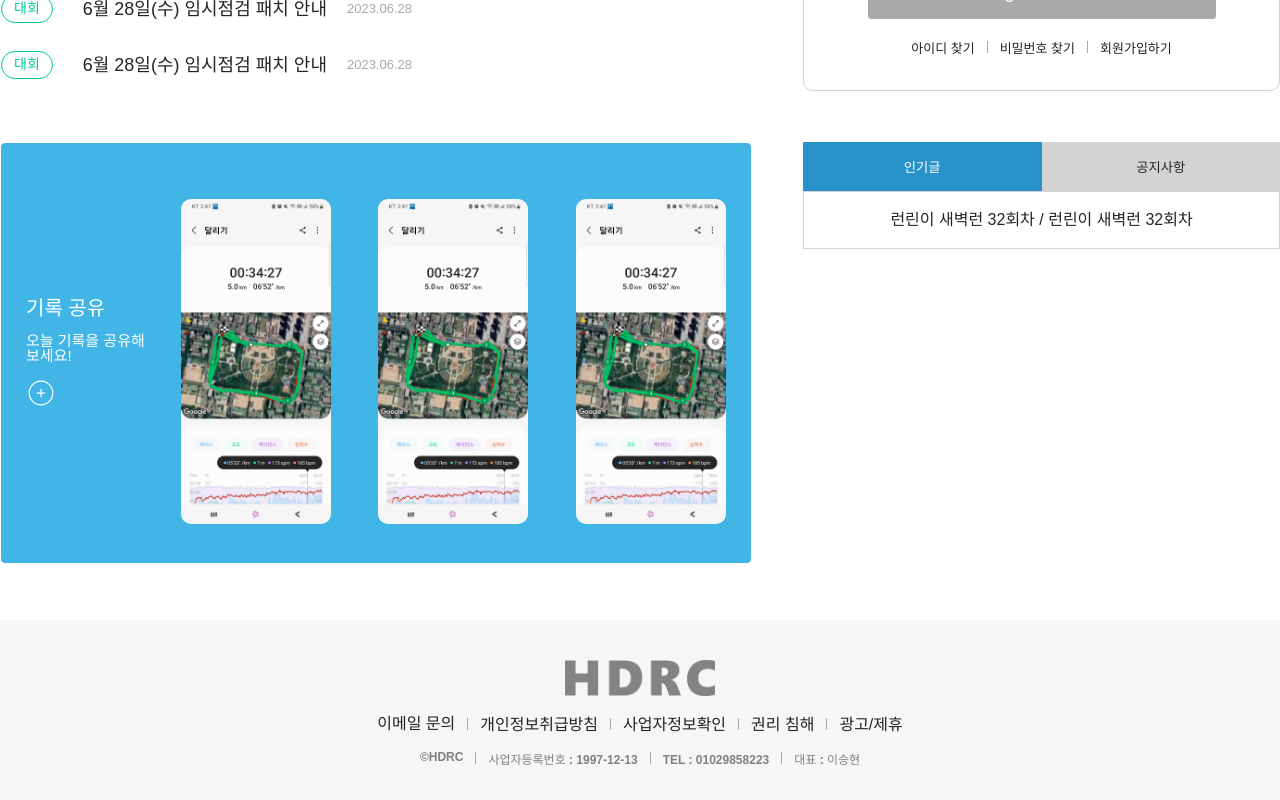
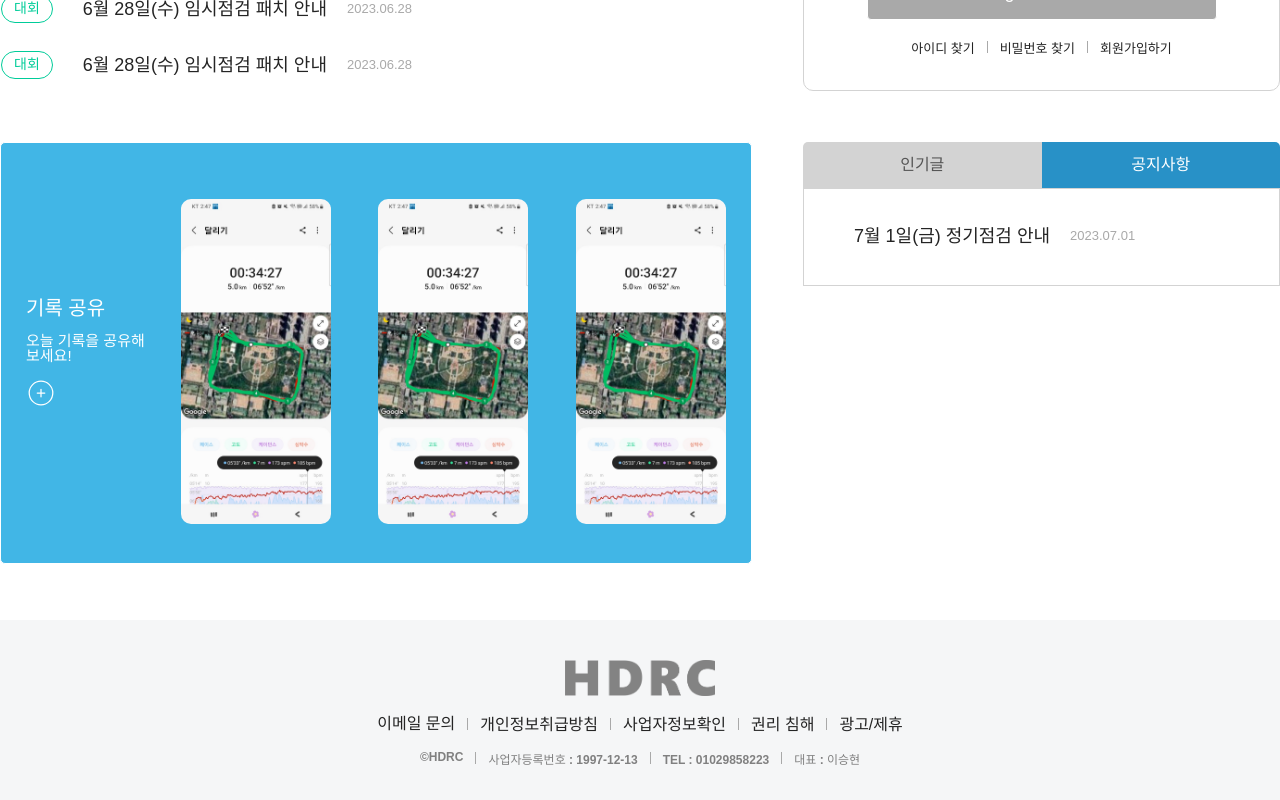
Before and after one commit to leesh2985/Portfolio00, a React (Vite) app: page / in a window 1280 px wide. Shown: the part 810-1610 px from the top of the page. Built offline with nearby package versions, Linux system fonts and the light colour scheme.

Commit message:
탭 수정..ㅎ

```diff
--- a/src/component/body/right/Tabs.tsx
+++ b/src/component/body/right/Tabs.tsx
@@ -1,47 +1,80 @@
 import { useState } from 'react';
 import styled from 'styled-components';
+
+interface Menu {
+  name: string;
+}
 
 export default function Tabs() {
   const [currentTab, setCurrentTab] = useState<number | undefined>(1);
 
-  const tabs = [
-    {
-      id: 1,
-      tabTitle: '인기글',
-      title: '런린이 새벽런 32회차',
-    },
-    {
-      id: 2,
-      tabTitle: '공지사항',
-      title: '지역별 러닝코스',
-    },
-  ];
+  const tabsArr: Menu[] = [{ name: '인기글' }, { name: '공지사항' }];
 
-  const handleTabClick = (e: React.MouseEvent<HTMLButtonElement>) => {
-    setCurrentTab(Number(e.currentTarget.id));
+  const handleTabClick = (index: number) => {
+    setCurrentTab(index);
   };
 
   return (
     <TabsContainer>
-      <TabMenu>
-        {tabs.map(tab => (
-          <TabMenuBtn key={tab.id} id={tab.id.toString()} disabled={currentTab === tab.id} onClick={handleTabClick}>
-            {tab.tabTitle}
-          </TabMenuBtn>
+      <TabMenus>
+        {tabsArr.map((tab, index) => (
+          <TabMenu key={index} onClick={() => handleTabClick(index)} className={index === currentTab ? 'active' : ''}>
+            {tab.name}
+          </TabMenu>
         ))}
-      </TabMenu>
+      </TabMenus>
       <Content>
-        {tabs.map(tab => (
-          <div key={tab.id}>
-            {currentTab === tab.id && (
-              <div>
-                <TabLink>{tab.title}</TabLink>
-                <span> / </span>
-                <TabLink>{tab.title}</TabLink>
-              </div>
-            )}
-          </div>
-        ))}
+        <TextUl>
+          {currentTab === 0 && (
+            <>
+              <TextItem>
+                <TextItemLink>
+                  <TextEm>1</TextEm>
+                  <TextSpan>6월 28일(수) 임시점검 패치 안내</TextSpan>
+                  <TextTime>2023.06.28</TextTime>
+                </TextItemLink>
+              </TextItem>
+              <TextItem>
+                <TextItemLink>
+                  <TextEm>2</TextEm>
+                  <TextSpan>6월 28일(수) 임시점검 패치 안내</TextSpan>
+                  <TextTime>2023.06.28</TextTime>
+                </TextItemLink>
+              </TextItem>
+              <TextItem>
+                <TextItemLink>
+                  <TextEm>3</TextEm>
+                  <TextSpan>6월 28일(수) 임시점검 패치 안내</TextSpan>
+                  <TextTime>2023.06.28</TextTime>
+                </TextItemLink>
+              </TextItem>
+              <TextItem>
+                <TextItemLink>
+                  <TextEm>4</TextEm>
+                  <TextSpan>6월 28일(수) 임시점검 패치 안내</TextSpan>
+                  <TextTime>2023.06.28</TextTime>
+                </TextItemLink>
+              </TextItem>
+              <TextItem>
+                <TextItemLink>
+                  <TextEm>5</TextEm>
+                  <TextSpan>6월 28일(수) 임시점검 패치 안내</TextSpan>
+                  <TextTime>2023.06.28</TextTime>
+                </TextItemLink>
+              </TextItem>
+            </>
+          )}
+        </TextUl>
+        <TextUl>
+          {currentTab === 1 && (
+            <TextItem>
+              <TextItemLink>
+                <TextSpan>7월 1일(금) 정기점검 안내</TextSpan>
+                <TextTime>2023.07.01</TextTime>
+              </TextItemLink>
+            </TextItem>
+          )}
+        </TextUl>
       </Content>
     </TabsContainer>
   );
@@ -52,22 +85,34 @@ const TabsContainer = styled.section`
   width: 477px;
 `;
 
-const TabMenu = styled.div`
+const TabMenus = styled.div`
   display: flex;
   justify-content: space-between;
 `;
 
-const TabMenuBtn = styled.button`
+const TabMenu = styled.div`
   cursor: pointer;
   padding: 15px;
   flex: 1;
   background-color: #d3d3d3;
   border: none;
   outline: none;
+  text-align: center;
+  color: #555;
+  font-weight: bold;
+  position: relative;
 
-  &:disabled {
+  &.active {
     background-color: #2891c7;
     color: #fff;
+  }
+
+  &:first-child {
+    border-radius: 5px 0 0 0;
+  }
+
+  &:last-child {
+    border-radius: 0 5px 0 0;
   }
 `;
 
@@ -76,10 +121,55 @@ const Content = styled.div`
   padding: 20px;
 `;
 
-const TabLink = styled.a`
+const TextEm = styled.em`
+  display: inline-block;
+  box-sizing: border-box;
+  vertical-align: middle;
+  margin: auto 0;
+  padding: 0 12px;
+  border: 1px solid #00cc99;
+  border-radius: 14px;
+  height: 28px;
+  color: #00cc99;
+  font-size: 14px;
+  font-style: normal;
+  font-weight: 400;
+  line-height: 24px;
+  -webkit-box-flex: 0;
+`;
+
+const TextSpan = styled.span`
+  display: inline-block;
+  margin-left: 30px;
+  overflow: hidden;
+  font-size: 18px;
+  font-weight: 300;
+`;
+
+const TextTime = styled.time`
+  margin: auto 0;
+  color: #a9a9a9;
+  font-size: 13px;
+  text-indent: 20px;
+  line-height: 24px;
+`;
+
+const TextUl = styled.ul`
+  display: flex;
+  flex-direction: column;
+  justify-content: space-between;
+`;
+
+const TextItem = styled.li`
+  margin-bottom: 2px;
+  line-height: 54px;
+`;
+
+const TextItemLink = styled.a`
   cursor: pointer;
+  display: flex;
 
   &:hover {
-    color: #2891c7;
+    color: #41b6e6;
   }
 `;
```
